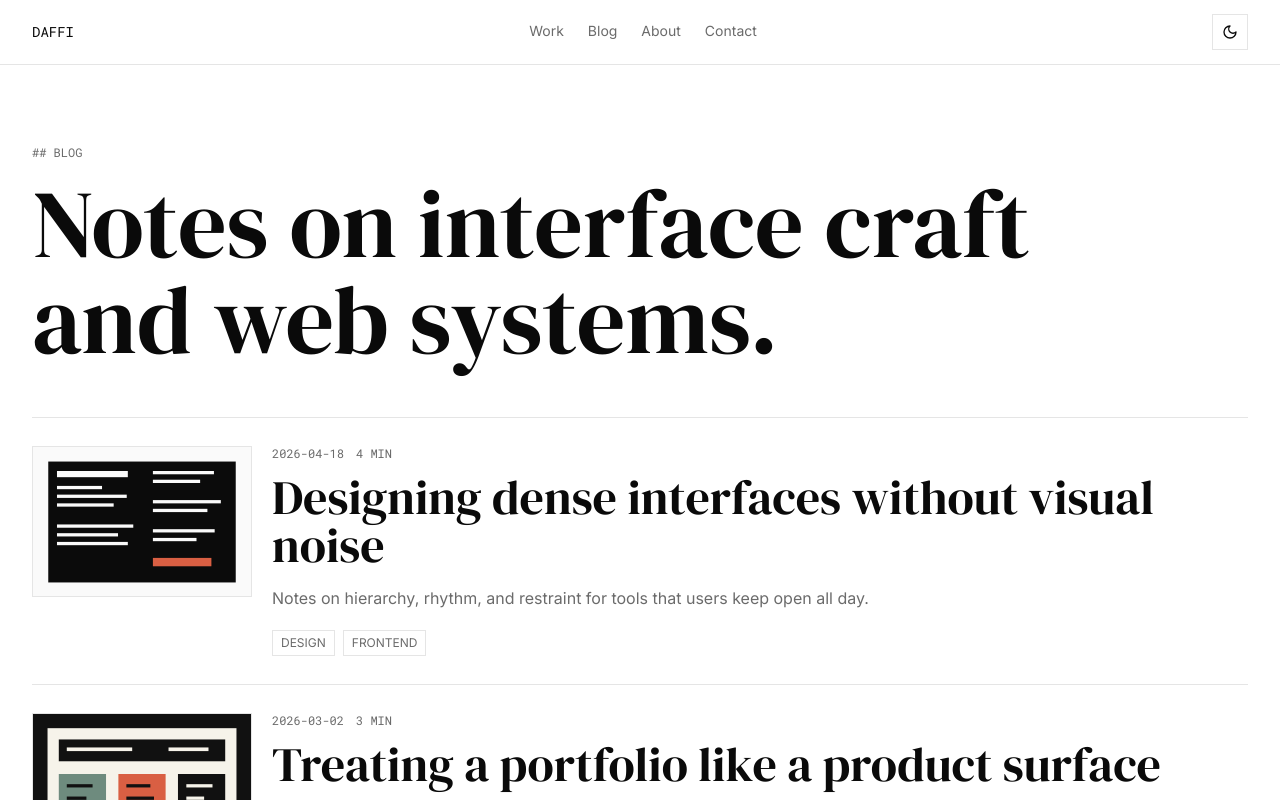
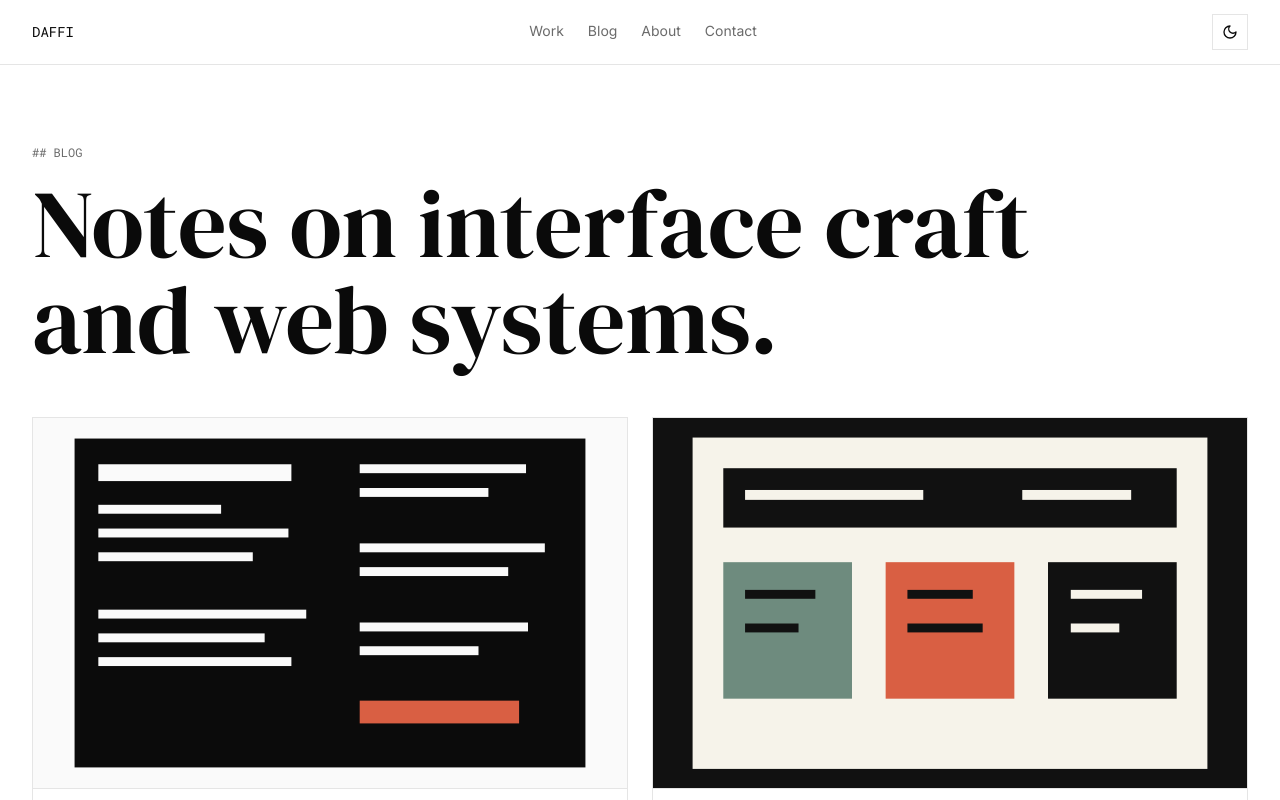
Before and after one commit to dafinrmaulana/daffi, a Next.js app: page /blog in a window 1280 px wide. Shown: the top 800 px of the page. Built offline with nearby package versions, Linux system fonts and the light colour scheme.

Commit message:
Display blog posts in a grid

```diff
--- a/app/blog/page.tsx
+++ b/app/blog/page.tsx
@@ -17,9 +17,11 @@ export default function BlogPage() {
           Notes on interface craft and web systems.
         </h1>
       </div>
-      {posts.map((post) => (
-        <PostCard key={post.slug} post={post} />
-      ))}
+      <div className="grid gap-6 md:grid-cols-2">
+        {posts.map((post) => (
+          <PostCard key={post.slug} post={post} />
+        ))}
+      </div>
     </Section>
   )
 }
--- a/components/blog/PostCard.tsx
+++ b/components/blog/PostCard.tsx
@@ -6,24 +6,27 @@ import type { Post } from "@/lib/content"
 
 export function PostCard({ post }: { post: Post }) {
   return (
-    <Link href={`/blog/${post.slug}`} className="group grid gap-5 border-t border-border py-7 hover:border-fg md:grid-cols-[220px_1fr]">
-      <div className="relative aspect-[16/11] overflow-hidden border border-border bg-muted/10">
+    <Link
+      href={`/blog/${post.slug}`}
+      className="group flex min-h-full flex-col border border-border transition-colors hover:border-fg"
+    >
+      <div className="relative aspect-[16/10] overflow-hidden border-b border-border bg-muted/10">
         <Image
           src={post.thumbnail}
           alt=""
           fill
-          sizes="(min-width: 768px) 220px, 100vw"
+          sizes="(min-width: 768px) 50vw, 100vw"
           className="object-cover transition-transform duration-500 group-hover:scale-105"
         />
       </div>
-      <div>
+      <div className="flex flex-1 flex-col p-5 sm:p-6">
         <div className="mb-3 flex flex-wrap gap-3 font-mono text-xs uppercase text-muted">
           <span>{post.date}</span>
           <span>{post.readTime}</span>
         </div>
-        <h2 className="max-w-4xl font-serif text-3xl leading-tight sm:text-5xl">{post.title}</h2>
-        <p className="mt-4 max-w-2xl text-muted">{post.excerpt}</p>
-        <div className="mt-5 flex flex-wrap gap-2">
+        <h2 className="font-serif text-3xl leading-tight sm:text-4xl">{post.title}</h2>
+        <p className="mt-4 text-muted">{post.excerpt}</p>
+        <div className="mt-auto flex flex-wrap gap-2 pt-6">
           {post.tags.map((tag) => (
             <Badge key={tag}>{tag}</Badge>
           ))}
```
